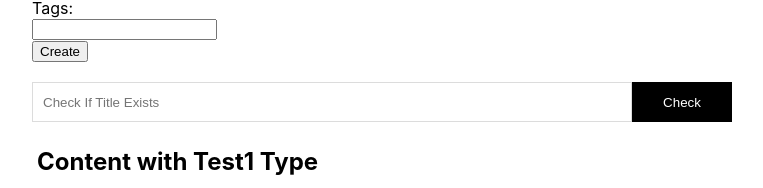
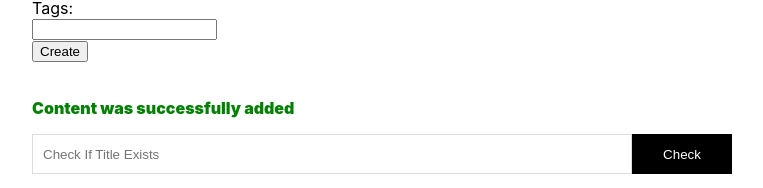
Before and after one commit to jorge20080/J_DeLosSantos_WEB601Assignments_MyFavoriteBaseballTeam, an Angular app in the folder J_DeLosSantos_MyFavoriteBaseballTeam/: page / in a window 1280 px wide. Both pictures are taken after typing "5", "Sample", "Sample", "Sample", "Sample", "Sample" into the empty fields and a click on the input "Create". Shown: the part 278-466 px from the top of the page, without its empty margins (258-1021 px from the left). Built offline with nearby package versions, Linux system fonts and the light colour scheme.

Commit message:
Added some visuals to show message on successfull submission

```diff
--- a/J_DeLosSantos_MyFavoriteBaseballTeam/src/app/content-list/content-list.component.html
+++ b/J_DeLosSantos_MyFavoriteBaseballTeam/src/app/content-list/content-list.component.html
@@ -1,6 +1,7 @@
 <!-- <app-content-card *ngFor="let item of contentItems ; index as i; first as isFirst" [content]="item" [isFirst]="isFirst"></app-content-card> -->
 <app-create-content (createContent)="addContent($event)"></app-create-content>
 <p *ngIf="showError" class="error">Content Failed to be added</p>
+<p *ngIf="showSuccess" class="success">Content was successfully added</p>
 <div class="search_container">
     <input type="search" placeholder="Check If Title Exists" #search (input)="updateValue(search.value)"/>
     <button (click)="handleOnClick()">Check</button>
--- a/J_DeLosSantos_MyFavoriteBaseballTeam/src/app/content-list/content-list.component.scss
+++ b/J_DeLosSantos_MyFavoriteBaseballTeam/src/app/content-list/content-list.component.scss
@@ -29,3 +29,7 @@ button{
     font-weight: 900;
     color: red;
 }
+.success{
+    color: green;
+    font-weight: 900;
+}
--- a/J_DeLosSantos_MyFavoriteBaseballTeam/src/app/content-list/content-list.component.ts
+++ b/J_DeLosSantos_MyFavoriteBaseballTeam/src/app/content-list/content-list.component.ts
@@ -18,6 +18,7 @@ export class ContentListComponent {
   searchValue: string ="";
   showResult: boolean = false;
   showError: boolean = false;
+  showSuccess: boolean = false;
   constructor(){
     this.contentItems = [
       {
@@ -90,9 +91,11 @@ export class ContentListComponent {
     content.then((newContent)=>{
       this.contentItems = [...this.contentItems, newContent]
       this.showError = false;
+      this.showSuccess = true;
     });
     content.catch(()=>{
       this.showError = true;
+      this.showSuccess = false;
     })
   }
 }
```
